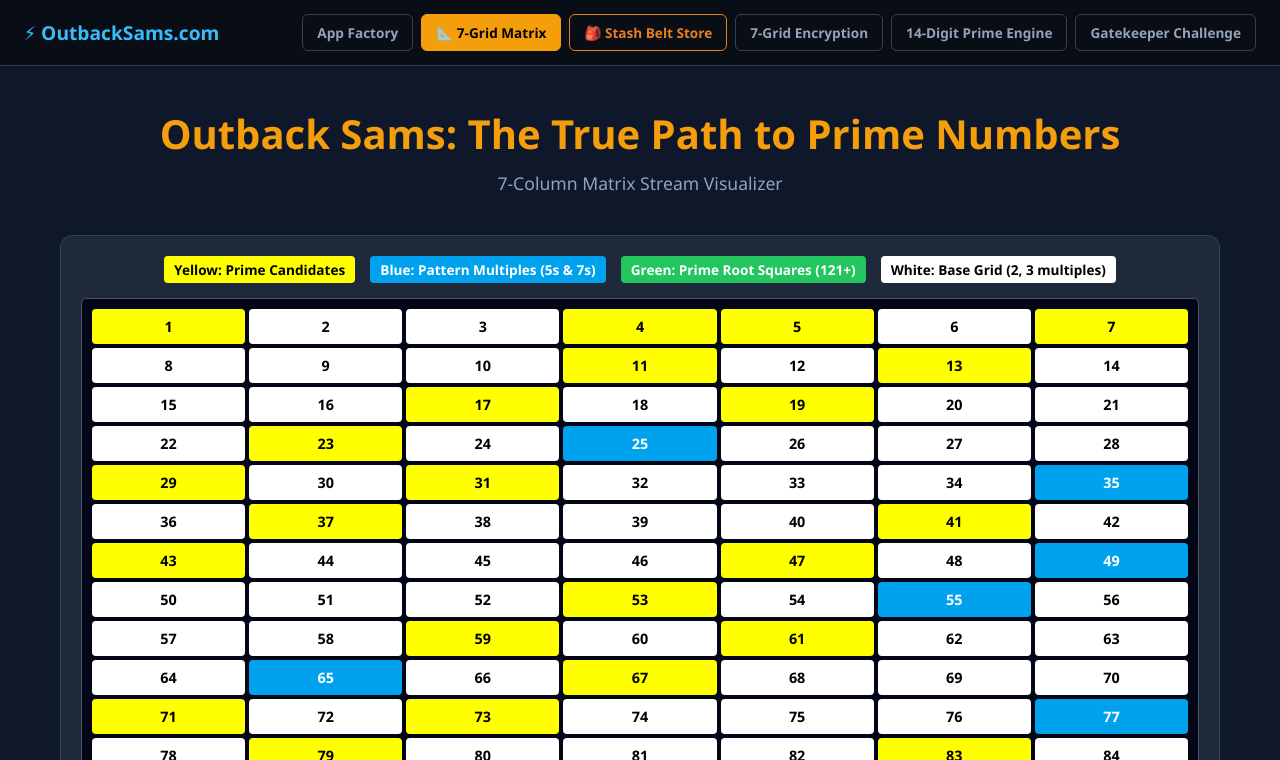
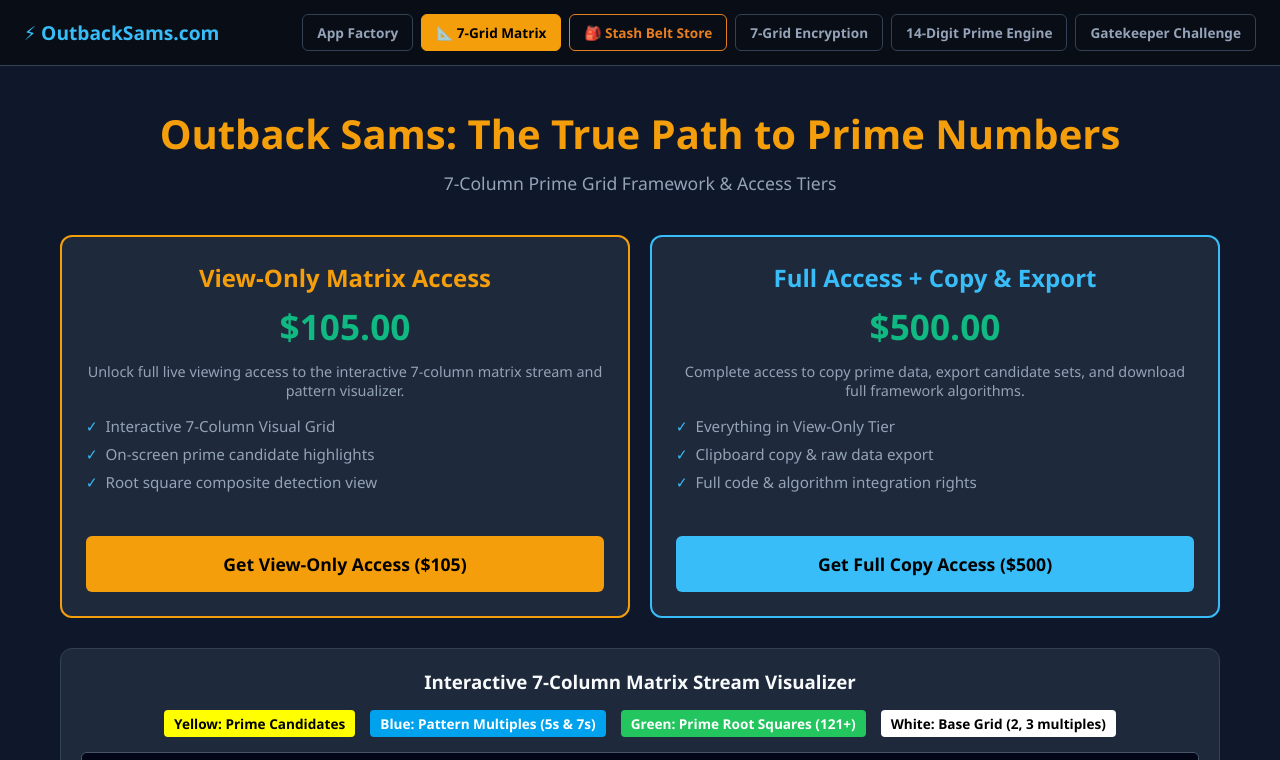
Before and after one commit to Outbacksam73/Outbacksamsprime, a plain HTML site: page Index.html in a window 1280 px wide. Both pictures are taken after a click on the button "📐 7-Grid Matrix". Shown: the top 760 px of the page. Drawn offline with Linux system fonts and the light colour scheme; a script that the page names is missing.

Commit message:
Update access tiers and descriptions in Index.html

```diff
--- a/Index.html
+++ b/Index.html
@@ -497,10 +497,51 @@
     <div id="sec-visual-matrix" class="page-section">
         <header class="factory-header">
             <h1 style="color: var(--gold);">Outback Sams: The True Path to Prime Numbers</h1>
-            <p>7-Column Matrix Stream Visualizer</p>
+            <p>7-Column Prime Grid Framework & Access Tiers</p>
         </header>
 
+        <!-- ACCESS TIERS ($105 & $500) -->
+        <div style="display: grid; grid-template-columns: repeat(auto-fit, minmax(300px, 1fr)); gap: 20px; margin-bottom: 30px;">
+
+            <!-- TIER 1: VIEW-ONLY ACCESS ($105) -->
+            <div style="background: var(--card-bg); border: 2px solid var(--gold); border-radius: 12px; padding: 24px; text-align: center; display: flex; flex-direction: column;">
+                <h3 style="font-size: 1.5rem; color: var(--gold); margin-bottom: 8px;">View-Only Matrix Access</h3>
+                <div style="font-size: 2.2rem; color: var(--green); font-weight: bold; margin-bottom: 12px;">$105.00</div>
+                <p style="color: var(--text-sub); font-size: 0.9rem; margin-bottom: 16px; flex-grow: 1;">
+                    Unlock full live viewing access to the interactive 7-column matrix stream and pattern visualizer.
+                </p>
+                <ul class="features-list" style="text-align: left; margin-bottom: 20px;">
+                    <li>Interactive 7-Column Visual Grid</li>
+                    <li>On-screen prime candidate highlights</li>
+                    <li>Root square composite detection view</li>
+                </ul>
+                <a href="YOUR_105_VIEW_ONLY_PAYMENT_LINK_HERE" class="stash-buy-btn" style="background-color: var(--gold); color: #000;" target="_blank" rel="noopener noreferrer">
+                    Get View-Only Access ($105)
+                </a>
+            </div>
+
+            <!-- TIER 2: FULL ACCESS & COPY EXPORT ($500) -->
+            <div style="background: var(--card-bg); border: 2px solid var(--accent-color); border-radius: 12px; padding: 24px; text-align: center; display: flex; flex-direction: column;">
+                <div class="badge-tag" style="background-color: var(--accent-color); color: #000; top: -12px;">Full Pro Access</div>
+                <h3 style="font-size: 1.5rem; color: var(--accent-color); margin-bottom: 8px;">Full Access + Copy & Export</h3>
+                <div style="font-size: 2.2rem; color: var(--green); font-weight: bold; margin-bottom: 12px;">$500.00</div>
+                <p style="color: var(--text-sub); font-size: 0.9rem; margin-bottom: 16px; flex-grow: 1;">
+                    Complete access to copy prime data, export candidate sets, and download full framework algorithms.
+                </p>
+                <ul class="features-list" style="text-align: left; margin-bottom: 20px;">
+                    <li>Everything in View-Only Tier</li>
+                    <li>Clipboard copy & raw data export</li>
+                    <li>Full code & algorithm integration rights</li>
+                </ul>
+                <a href="YOUR_500_FULL_ACCESS_PAYMENT_LINK_HERE" class="stash-buy-btn" style="background-color: var(--accent-color); color: #000;" target="_blank" rel="noopener noreferrer">
+                    Get Full Copy Access ($500)
+                </a>
+            </div>
+
+        </div>
+
         <div style="background: var(--card-bg); border: 1px solid var(--border-color); border-radius: 12px; padding: 20px;" class="no-copy-zone">
+            <h3 style="text-align: center; margin-bottom: 16px; color: var(--text-main);">Interactive 7-Column Matrix Stream Visualizer</h3>
             <div class="legend">
                 <span class="legend-box cell-yellow">Yellow: Prime Candidates</span>
                 <span class="legend-box cell-blue">Blue: Pattern Multiples (5s & 7s)</span>
```
